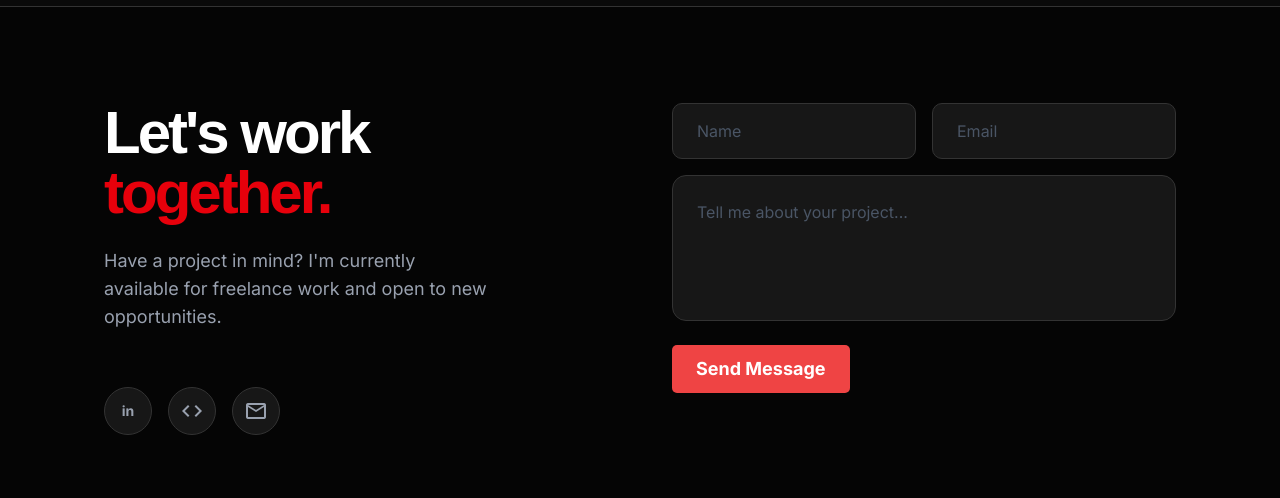
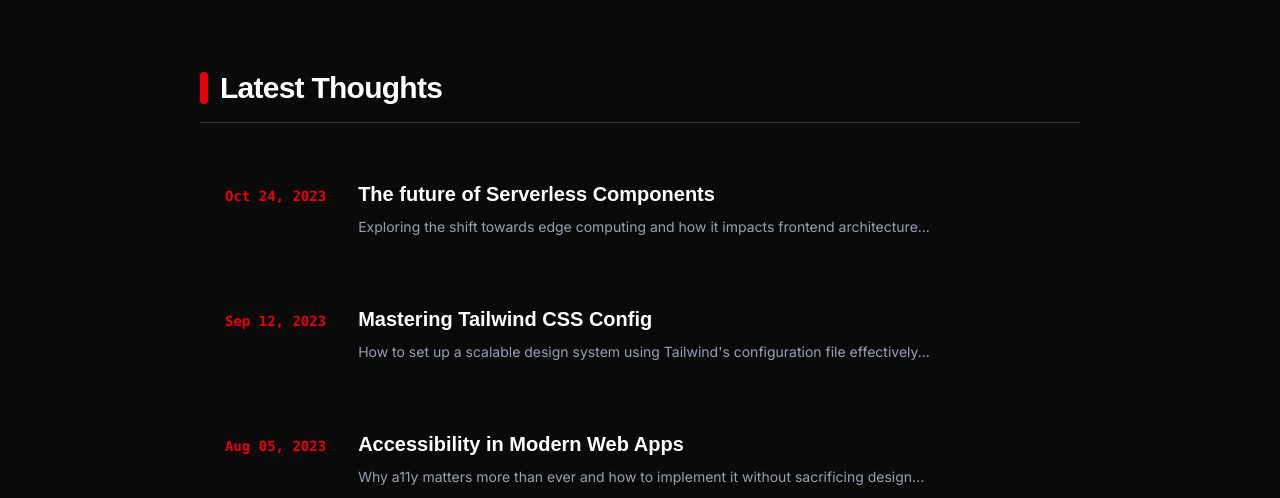
Before and after one commit to ii-shimul/bax, a Next.js app: page / in a window 1280 px wide. Shown: the part 2299-2797 px from the top of the page. Built offline with nearby package versions, Linux system fonts and the light colour scheme.

Commit message:
added blogs section

```diff
--- a/src/app/page.tsx
+++ b/src/app/page.tsx
@@ -1,3 +1,4 @@
+import Blogs from "@/components/sections/Blogs";
 import Hero from "@/components/sections/Hero";
 import TechStack from "@/components/sections/TechStack";
 import Works from "@/components/sections/Works";
@@ -8,6 +9,7 @@ export default function Home() {
 			<Hero />
 			<TechStack />
 			<Works />
+			<Blogs />
 		</>
 	);
 }
--- /dev/null
+++ b/src/components/sections/Blogs.tsx
@@ -0,0 +1,67 @@
+import React from "react";
+
+const Blogs = () => {
+	return (
+		<section className="py-16 px-4 md:px-10 max-w-240 mx-auto w-full" id="blog">
+			<h2 className="text-3xl font-black tracking-tight mb-8 border-b border-border-dark pb-4 flex items-center gap-3">
+				<span className="w-2 h-8 bg-primary rounded-full" />
+				Latest Thoughts
+			</h2>
+			<div className="flex flex-col gap-4">
+				<article className="group flex flex-col md:flex-row md:items-baseline gap-2 md:gap-8 p-6 rounded-xl hover:bg-card-dark transition-colors cursor-pointer border border-transparent hover:border-border-dark">
+					<span className="text-primary font-mono text-sm font-bold min-w-25">
+						Oct 24, 2023
+					</span>
+					<div className="flex-1">
+						<h3 className="text-xl font-bold text-white group-hover:text-primary transition-colors mb-2 font-display">
+							The future of Serverless Components
+						</h3>
+						<p className="text-gray-400 text-sm leading-relaxed">
+							Exploring the shift towards edge computing and how it impacts
+							frontend architecture...
+						</p>
+					</div>
+					<span className="material-symbols-outlined text-gray-600 group-hover:text-primary transition-colors opacity-0 group-hover:opacity-100 self-center transform -translate-x-2.5 group-hover:translate-x-0 duration-300">
+						arrow_forward
+					</span>
+				</article>
+				<article className="group flex flex-col md:flex-row md:items-baseline gap-2 md:gap-8 p-6 rounded-xl hover:bg-card-dark transition-colors cursor-pointer border border-transparent hover:border-border-dark">
+					<span className="text-primary font-mono text-sm font-bold min-w-25">
+						Sep 12, 2023
+					</span>
+					<div className="flex-1">
+						<h3 className="text-xl font-bold text-white group-hover:text-primary transition-colors mb-2 font-display">
+							Mastering Tailwind CSS Config
+						</h3>
+						<p className="text-gray-400 text-sm leading-relaxed">
+							How to set up a scalable design system using Tailwind&apos;s
+							configuration file effectively...
+						</p>
+					</div>
+					<span className="material-symbols-outlined text-gray-600 group-hover:text-primary transition-colors opacity-0 group-hover:opacity-100 self-center transform -translate-x-2.5 group-hover:translate-x-0 duration-300">
+						arrow_forward
+					</span>
+				</article>
+				<article className="group flex flex-col md:flex-row md:items-baseline gap-2 md:gap-8 p-6 rounded-xl hover:bg-card-dark transition-colors cursor-pointer border border-transparent hover:border-border-dark">
+					<span className="text-primary font-mono text-sm font-bold min-w-25">
+						Aug 05, 2023
+					</span>
+					<div className="flex-1">
+						<h3 className="text-xl font-bold text-white group-hover:text-primary transition-colors mb-2 font-display">
+							Accessibility in Modern Web Apps
+						</h3>
+						<p className="text-gray-400 text-sm leading-relaxed">
+							Why a11y matters more than ever and how to implement it without
+							sacrificing design...
+						</p>
+					</div>
+					<span className="material-symbols-outlined text-gray-600 group-hover:text-primary transition-colors opacity-0 group-hover:opacity-100 self-center transform -translate-x-2.5 group-hover:translate-x-0 duration-300">
+						arrow_forward
+					</span>
+				</article>
+			</div>
+		</section>
+	);
+};
+
+export default Blogs;
```
